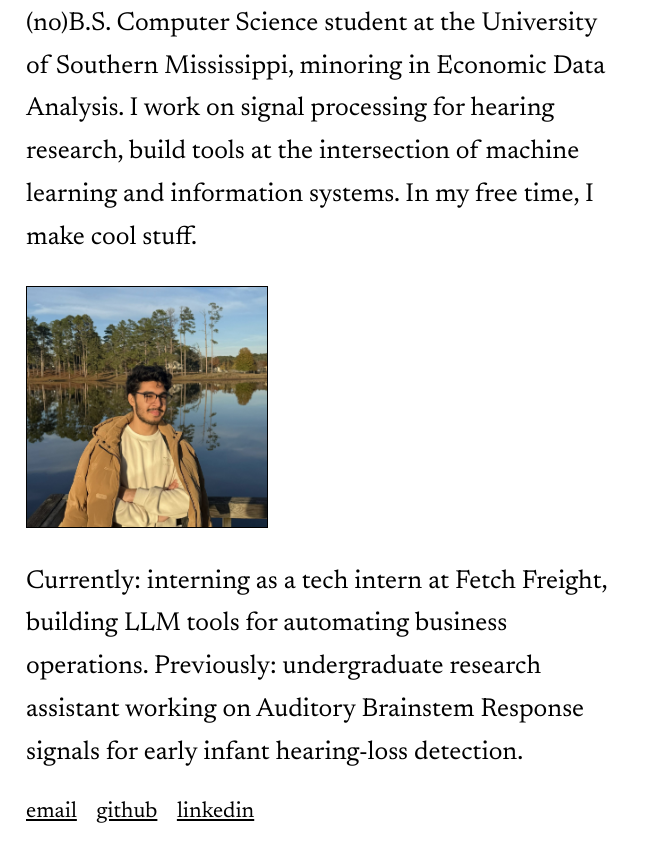
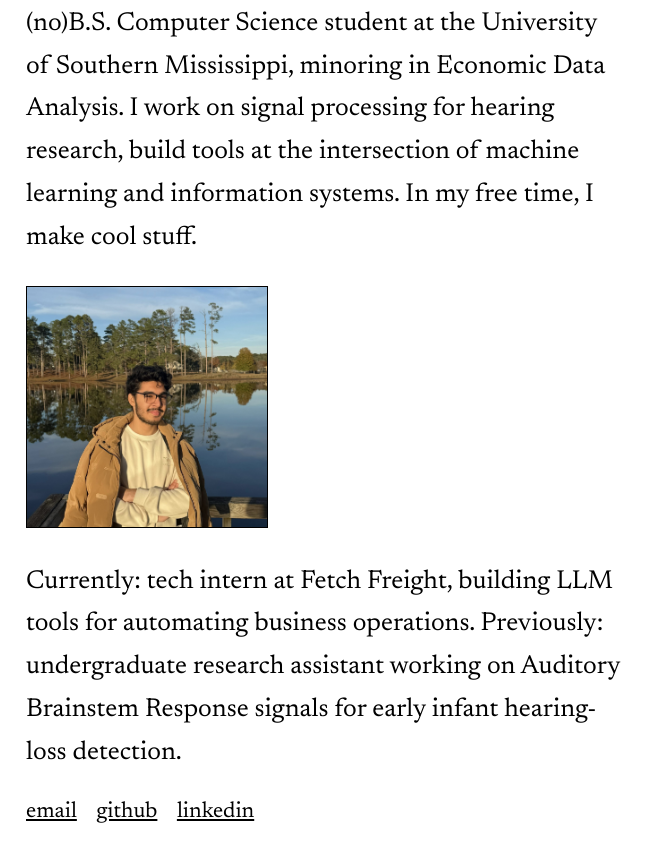
Before and after one commit to krishrbhattarai/krishrbhattarai.github.io, a plain HTML site: page index.html in a window 1280 px wide. Shown: the part 243-1104 px from the top of the page, without its empty margins (0-658 px from the left). Drawn offline with Linux system fonts and the light colour scheme.

Commit message:
typo fix

```diff
--- a/index.html
+++ b/index.html
@@ -47,7 +47,7 @@
         <img class="home-photo" src="krish.jpg" alt="Krish Raj Bhattarai" onerror="this.style.display='none'" />
 
         <p>
-          Currently: interning as a tech intern at Fetch Freight, building LLM tools for automating business operations.
+          Currently: tech intern at Fetch Freight, building LLM tools for automating business operations.
           Previously: undergraduate research assistant working on Auditory Brainstem Response signals for early infant
           hearing-loss detection.
         </p>
```
